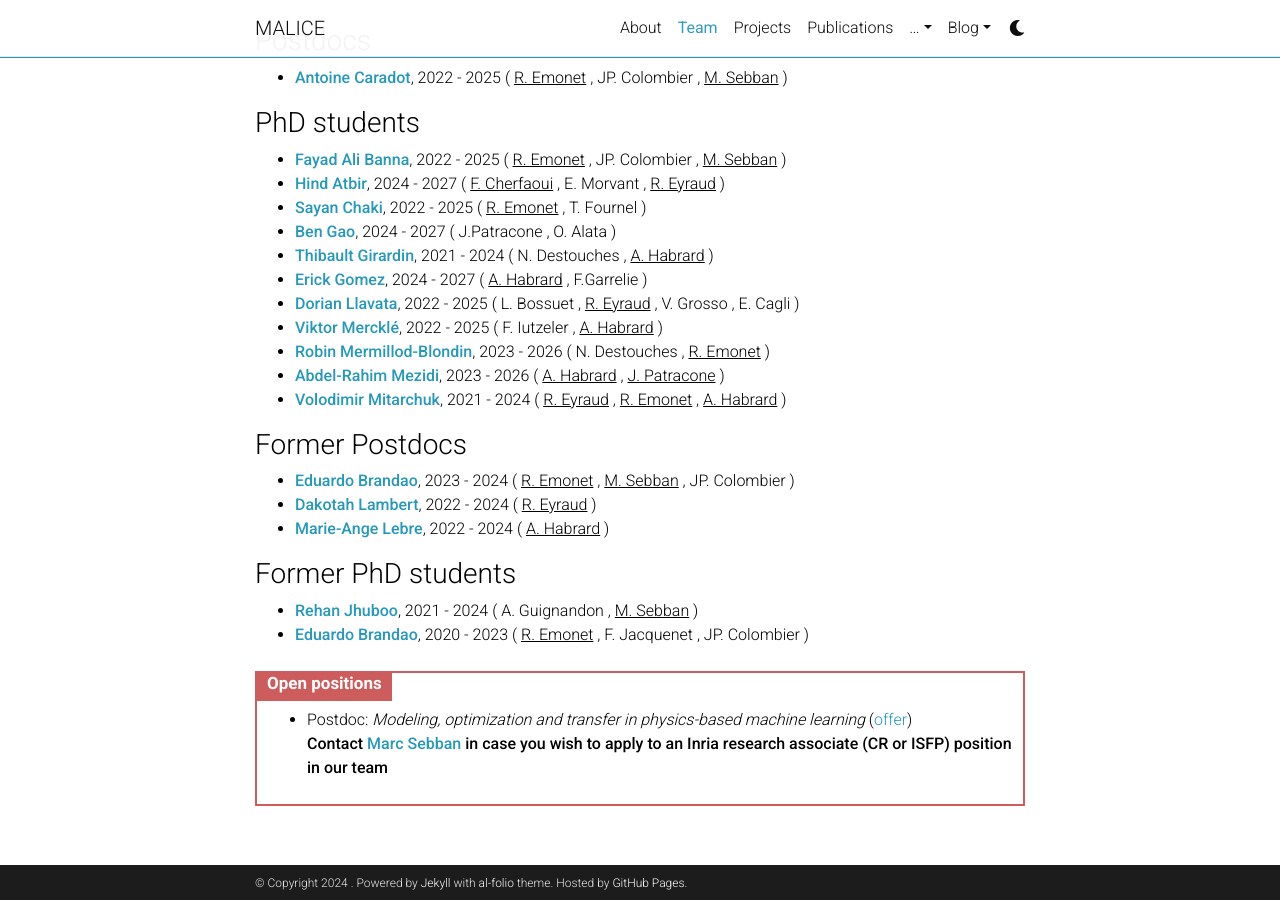
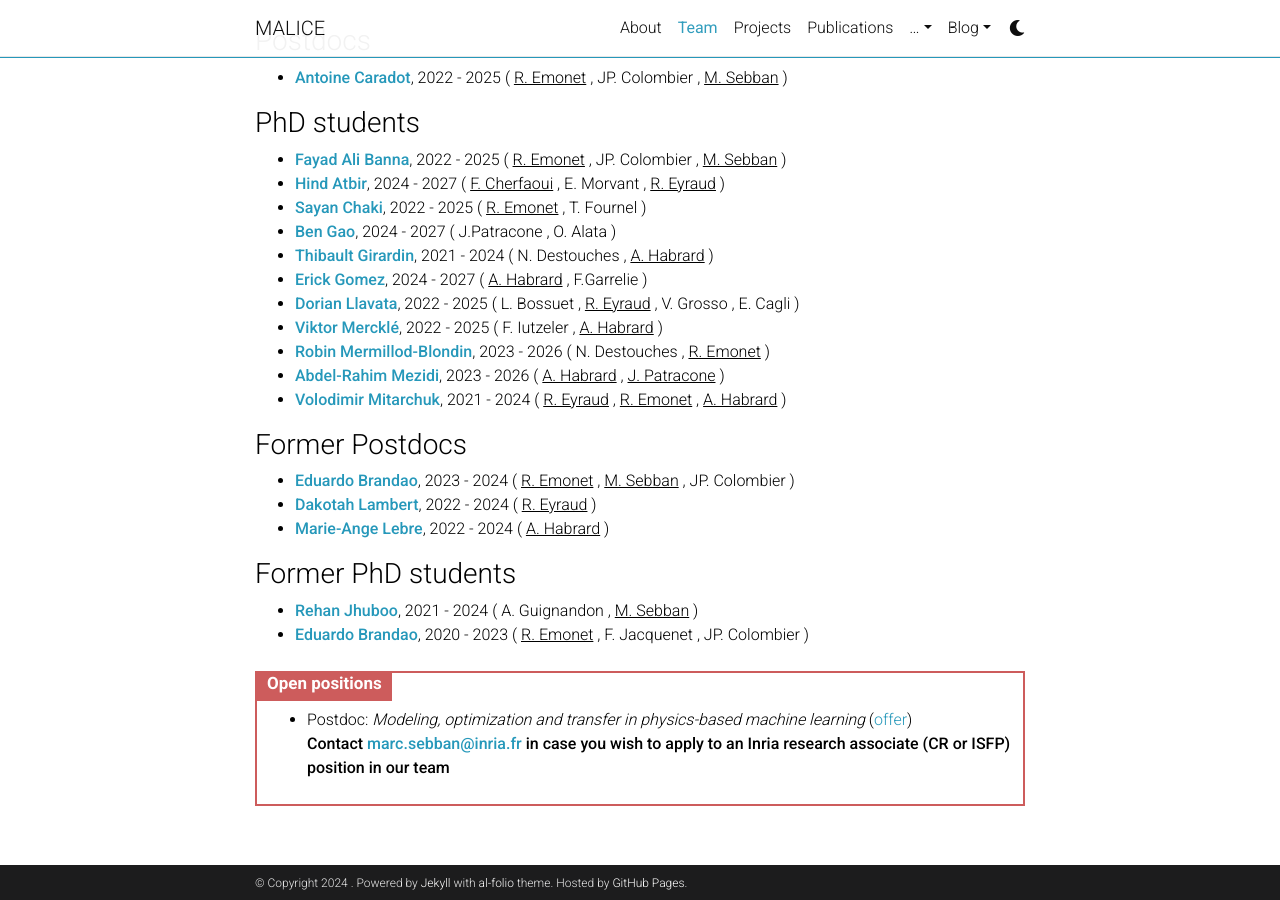
Before and after one commit to labhc-malice/labhc-malice.github.io, a Jekyll site: the page built from _pages/team.md, in a window 1280 px wide and 900 px high, scrolled down 1483 px. Built offline with Jekyll 4.4.1, drawn with Linux system fonts in a browser that asks for light colours; comment, search, counter and statistics services are not loaded; a style sheet for code colours, icons or effects is not loaded.

Commit message:
Update contact mail Marc on team page

```diff
--- a/_pages/team.md
+++ b/_pages/team.md
@@ -168,6 +168,6 @@
 <ul>
 <li>Postdoc: <em>Modeling, optimization and transfer in physics-based machine learning</em> (<a href="https://jordan-frecon.com/download/postdoc/2024-Postdoc-LabHC-PhysicsML.pdf">offer</a>)</li>
 
-<strong>Contact <a href="mailto : marc.sebban@inria.fr" >Marc Sebban </a>in case you wish to apply to an Inria research associate (CR or ISFP) position in our team</strong>
+<strong>Contact <a href="mailto : marc.sebban@inria.fr" >marc.sebban@inria.fr</a> in case you wish to apply to an Inria research associate (CR or ISFP) position in our team</strong>
 </ul>
 </div>
```
